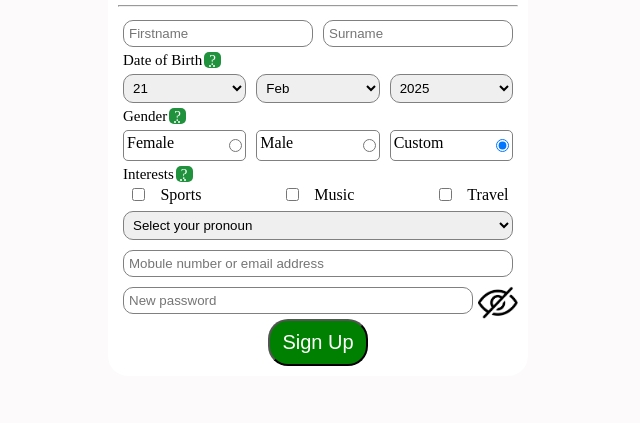
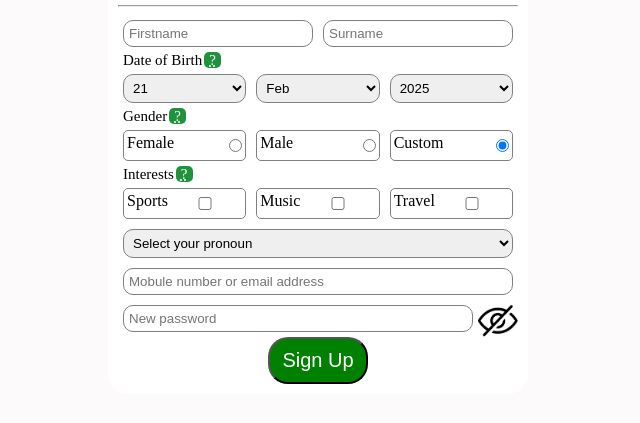
Before and after one commit to Srinaya29/forms, a plain HTML site: page temp21.html in a window 1280 px wide. Shown: the part 137-560 px from the top of the page, without its empty margins (322-962 px from the left). Drawn offline with Linux system fonts and the light colour scheme.

Commit message:
modified

```diff
--- a/temp21.html
+++ b/temp21.html
@@ -76,14 +76,21 @@
       .interests-container {
     display: flex;
     flex-wrap: wrap;
-        gap: 80px; /* Adds space between checkboxes */
+    gap: 10px; /* Adds space between items */
+    justify-content: space-between;
 }
 
 .interest-item {
+    border: 1px solid gray;
     display: flex;
     align-items: center;
-        gap: 10px; /* Space between checkbox and label */
+    justify-content: space-between;
+    width: 48%; /* Ensures two items per row */
+    border-radius: 5px;
+    padding: 5px;
+    cursor: pointer;
 }
+
 </style>
 <body>
     <div class="container">
@@ -235,20 +242,22 @@
         </div>
       </div>
 
-        <div class="row interests-container">
-            <div class="interest-item">
+        <div class="row ">
+        <div class="radioClass">
+            <label>Sports</label>
             <input type="checkbox" id="sports" name="interests" value="Sports">
-                <label for="sports">Sports</label>
         </div>
-            <div class="interest-item">
+        <div class="radioClass">
+            <label>Music</label>
             <input type="checkbox" id="music" name="interests" value="Music">
-                <label for="music">Music</label>
         </div>
-            <div class="interest-item">
+        <div class="radioClass">
+            <label>Travel</label>
             <input type="checkbox" id="travel" name="interests" value="Travel">
-                <label for="travel">Travel</label>
         </div>
         </div>
+
+
 
 
 
```
Lines whose indentation alone changed are shown as unchanged.
